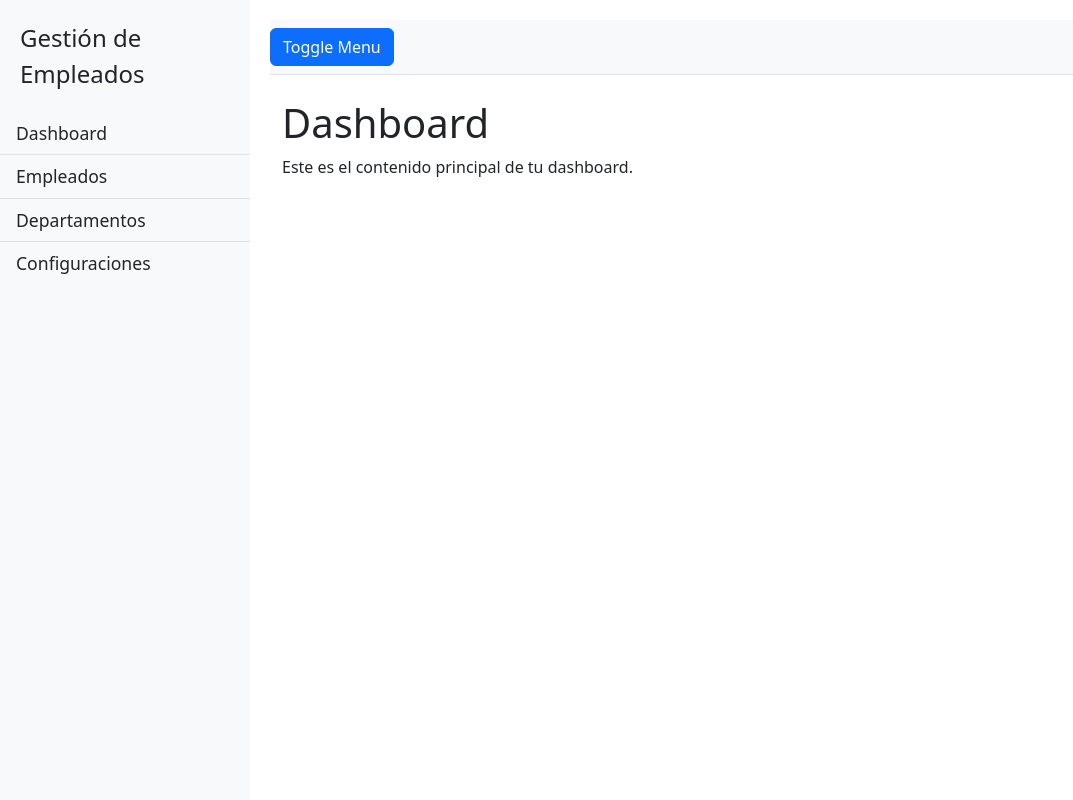
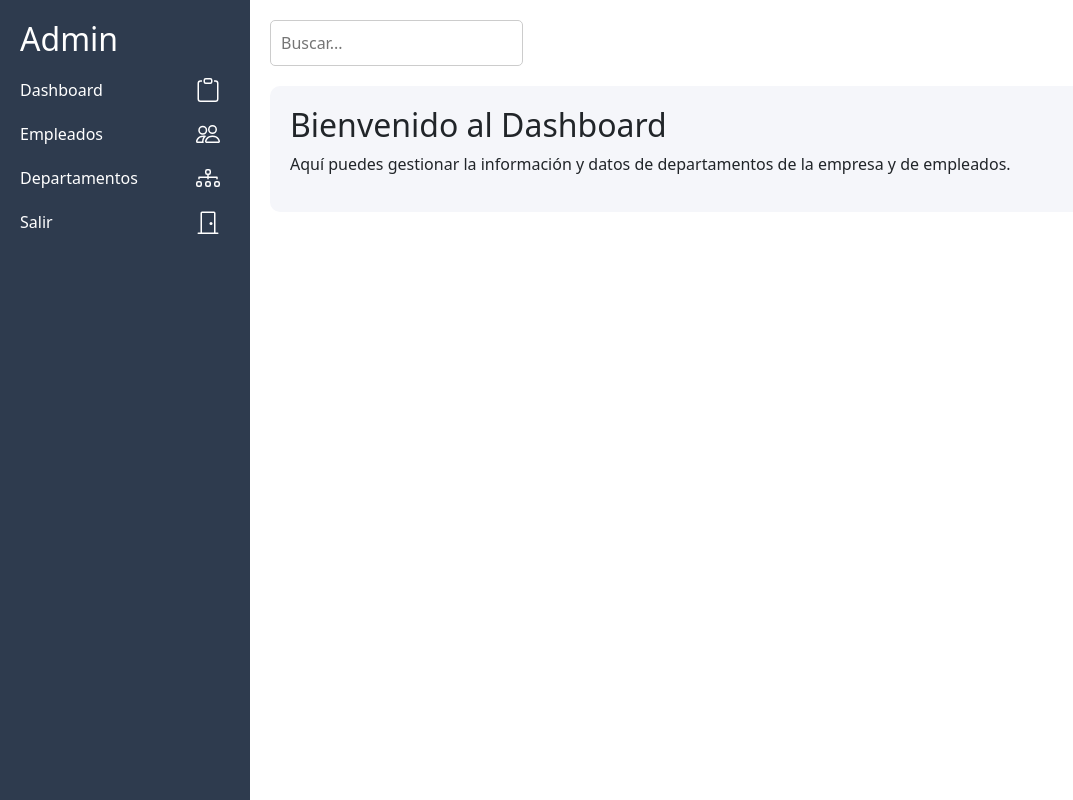
Before and after one commit to DajerlyMoreno/API_Front, a React (Create React App) app: page /dashboard in a window 1280 px wide. Shown: the whole page, without its empty margins (0-1073 px from the left). Built offline with nearby package versions, Linux system fonts and the light colour scheme.

Commit message:
dasboard completo

```diff
--- a/src/App.js
+++ b/src/App.js
@@ -15,7 +15,6 @@ function App() {
     <Router>
       <Routes>
         <Route path='/dashboard' element={<Dashboard/>}></Route>
-        <Route path="/employees" element={<EmployeesList />} />
         <Route path="/employees/create" element={<EmployeeForm />} />
       </Routes>
     </Router>
--- a/src/Dashboard.css
+++ /dev/null
@@ -1,47 +0,0 @@
-/* Archivo Dashboard.css */
-#wrapper {
-    display: flex;
-    width: 100%;
-  }
-
-  #sidebar-wrapper {
-    min-height: 100vh;
-    width: 250px;
-    margin-left: -250px;
-    transition: margin 0.25s ease-out;
-  }
-
-  #wrapper.toggled #sidebar-wrapper {
-    margin-left: 0;
-  }
-
-  #page-content-wrapper {
-    width: 100%;
-    padding: 20px;
-  }
-
-  @media (min-width: 768px) {
-    #sidebar-wrapper {
-      margin-left: 0;
-    }
-
-    #page-content-wrapper {
-      width: calc(100% - 250px);
-      padding: 20px;
-    }
-  }
-
-  .sidebar-heading {
-    font-size: 1.5rem;
-    padding: 1.25rem;
-  }
-
-  .list-group-item {
-    padding: 15px;
-    font-size: 1.1rem;
-    color: #333;
-  }
-
-  .list-group-item:hover {
-    background-color: #f8f9fa;
-  }
--- a/src/pages/Dashboard.js
+++ b/src/pages/Dashboard.js
@@ -1,33 +1,85 @@
-import React from 'react';
-import { Link } from 'react-router-dom';
-import '../Dashboard.css';
+import React, { useState } from 'react';
+import EmployeesList from './EmployeesList';
+import '../styles/Dashboard.css';
+import { useNavigate } from 'react-router-dom';
 
-const Dashboard = ({ children }) => {
+const Dashboard = () => {
+  const [activeComponent, setActiveComponent] = useState('dashboard');
+
+  const navigate = useNavigate();
+  const handleLogout = () => {
+    navigate('/');
+  };
+
+  const renderContent = () => {
+    switch (activeComponent) {
+      case 'employees':
+        return <EmployeesList />;
+      case 'departments':
+        return <h2>Sección de Departamentos (aún no implementada)</h2>;
+      case 'dashboard':
+        return (
+          <div>
+            <h2>Bienvenido al Dashboard</h2>
+            <p>Aquí puedes gestionar la información y datos de departamentos de la empresa y de empleados.</p>
+          </div>
+        );
+      default:
+        return <h2>Selecciona una opción del menú</h2>;
+    }
+  };
+
   return (
-    <div className="d-flex" id="wrapper">
-      {/* Sidebar */}
-      <div className="bg-light border-right" id="sidebar-wrapper">
-        <div className="sidebar-heading">Gestión de Empleados</div>
-        <div className="list-group list-group-flush">
-          <Link to="/dashboard" className="list-group-item list-group-item-action bg-light">Dashboard</Link>
-          <Link to="/employees" className="list-group-item list-group-item-action bg-light">Empleados</Link>
-          <Link to="/departments" className="list-group-item list-group-item-action bg-light">Departamentos</Link>
-          <Link to="/settings" className="list-group-item list-group-item-action bg-light">Configuraciones</Link>
+    <div className="dashboard-container">
+      <div className="sidebar">
+        <div className="sidebar-header">
+          <h2>Admin</h2>
         </div>
+        <nav>
+          <ul>
+            <li onClick={() => setActiveComponent('dashboard')}>
+              <i className="icon-dashboard" />
+              <span className="menu-text">Dashboard</span>
+              <svg xmlns="http://www.w3.org/2000/svg" width="16" height="16" fill="currentColor" className="bi bi-clipboard" viewBox="0 0 16 16">
+                <path d="M4 1.5H3a2 2 0 0 0-2 2V14a2 2 0 0 0 2 2h10a2 2 0 0 0 2-2V3.5a2 2 0 0 0-2-2h-1v1h1a1 1 0 0 1 1 1V14a1 1 0 0 1-1 1H3a1 1 0 0 1-1-1V3.5a1 1 0 0 1 1-1h1z"/>
+                <path d="M9.5 1a.5.5 0 0 1 .5.5v1a.5.5 0 0 1-.5.5h-3a.5.5 0 0 1-.5-.5v-1a.5.5 0 0 1 .5-.5zm-3-1A1.5 1.5 0 0 0 5 1.5v1A1.5 1.5 0 0 0 6.5 4h3A1.5 1.5 0 0 0 11 2.5v-1A1.5 1.5 0 0 0 9.5 0z"/>
+              </svg>
+            </li>
+            <li onClick={() => setActiveComponent('employees')}>
+              <i className="icon-users" />
+              <span className="menu-text">Empleados</span>
+              <svg xmlns="http://www.w3.org/2000/svg" width="16" height="16" fill="currentColor" className="bi bi-people" viewBox="0 0 16 16">
+                <path d="M15 14s1 0 1-1-1-4-5-4-5 3-5 4 1 1 1 1zm-7.978-1L7 12.996c.001-.264.167-1.03.76-1.72C8.312 10.629 9.282 10 11 10c1.717 0 2.687.63 3.24 1.276.593.69.758 1.457.76 1.72l-.008.002-.014.002zM11 7a2 2 0 1 0 0-4 2 2 0 0 0 0 4m3-2a3 3 0 1 1-6 0 3 3 0 0 1 6 0M6.936 9.28a6 6 0 0 0-1.23-.247A7 7 0 0 0 5 9c-4 0-5 3-5 4q0 1 1 1h4.216A2.24 2.24 0 0 1 5 13c0-1.01.377-2.042 1.09-2.904.243-.294.526-.569.846-.816M4.92 10A5.5 5.5 0 0 0 4 13H1c0-.26.164-1.03.76-1.724.545-.636 1.492-1.256 3.16-1.275ZM1.5 5.5a3 3 0 1 1 6 0 3 3 0 0 1-6 0m3-2a2 2 0 1 0 0 4 2 2 0 0 0 0-4"/>
+              </svg>
+            </li>
+            <li onClick={() => setActiveComponent('departments')}>
+              <i className="icon-department" />
+              <span className="menu-text">Departamentos</span>
+              <svg xmlns="http://www.w3.org/2000/svg" width="16" height="16" fill="currentColor" className="bi bi-diagram-3" viewBox="0 0 16 16">
+                <path fillRule="evenodd" d="M6 3.5A1.5 1.5 0 0 1 7.5 2h1A1.5 1.5 0 0 1 10 3.5v1A1.5 1.5 0 0 1 8.5 6v1H14a.5.5 0 0 1 .5.5v1a.5.5 0 0 1-1 0V8h-5v.5a.5.5 0 0 1-1 0V8h-5v.5a.5.5 0 0 1-1 0v-1A.5.5 0 0 1 2 7h5.5V6A1.5 1.5 0 0 1 6 4.5zM8.5 5a.5.5 0 0 0 .5-.5v-1a.5.5 0 0 0-.5-.5h-1a.5.5 0 0 0-.5.5v1a.5.5 0 0 0 .5.5zM0 11.5A1.5 1.5 0 0 1 1.5 10h1A1.5 1.5 0 0 1 4 11.5v1A1.5 1.5 0 0 1 2.5 14h-1A1.5 1.5 0 0 1 0 12.5zm1.5-.5a.5.5 0 0 0-.5.5v1a.5.5 0 0 0 .5.5h1a.5.5 0 0 0 .5-.5v-1a.5.5 0 0 0-.5-.5zm4.5.5A1.5 1.5 0 0 1 7.5 10h1a1.5 1.5 0 0 1 1.5 1.5v1A1.5 1.5 0 0 1 8.5 14h-1A1.5 1.5 0 0 1 6 12.5zm1.5-.5a.5.5 0 0 0-.5.5v1a.5.5 0 0 0 .5.5h1a.5.5 0 0 0 .5-.5v-1a.5.5 0 0 0-.5-.5zm4.5.5a1.5 1.5 0 0 1 1.5-1.5h1a1.5 1.5 0 0 1 1.5 1.5v1a1.5 1.5 0 0 1-1.5 1.5h-1a1.5 1.5 0 0 1-1.5-1.5zm1.5-.5a.5.5 0 0 0-.5.5v1a.5.5 0 0 0 .5.5h1a.5.5 0 0 0 .5-.5v-1a.5.5 0 0 0-.5-.5z"/>
+              </svg>
+            </li>
+            <li onClick={handleLogout}>
+              <i className="icon-logout" />
+              <span className="menu-text">Salir</span>
+              <svg xmlns="http://www.w3.org/2000/svg" width="16" height="16" fill="currentColor" className="bi bi-door-closed" viewBox="0 0 16 16">
+                <path d="M3 2a1 1 0 0 1 1-1h8a1 1 0 0 1 1 1v13h1.5a.5.5 0 0 1 0 1h-13a.5.5 0 0 1 0-1H3zm1 13h8V2H4z"/>
+                <path d="M9 9a1 1 0 1 0 2 0 1 1 0 0 0-2 0"/>
+              </svg>
+            </li>
+          </ul>
+        </nav>
       </div>
 
-      {/* Page Content */}
-      <div id="page-content-wrapper">
-        <nav className="navbar navbar-expand-lg navbar-light bg-light border-bottom">
-          <button className="btn btn-primary" id="menu-toggle">Toggle Menu</button>
-        </nav>
-
-        <div className="container-fluid">
-          <h1 className="mt-4">Dashboard</h1>
-          <p>Este es el contenido principal de tu dashboard.</p>
-
-          {/* Aquí se renderiza el contenido dinámico */}
-          {children}
+      <div className="main-content">
+        <header className="header">
+          <input type="text" placeholder="Buscar..." />
+          <div className="user-info">
+            <i className="icon-user" />
+          </div>
+        </header>
+        <div className="content">
+          {renderContent()}
         </div>
       </div>
     </div>
--- /dev/null
+++ b/src/styles/Dashboard.css
@@ -0,0 +1,134 @@
+/* Estilos base */
+.dashboard-container {
+  display: flex;
+  height: 100vh;
+}
+
+.content {
+  background-color: #f5f6fa;
+  padding: 20px;
+  border-radius: 10px;
+}
+
+.sidebar {
+  width: 250px;
+  background-color: #2e3b4e;
+  padding: 20px;
+  position: relative;
+  height: 100vh;
+  transition: width 0.3s ease;
+  color: #ffffff;
+}
+
+.sidebar-header {
+  font-size: 1.5em;
+  margin-bottom: 20px;
+}
+
+.sidebar nav ul {
+  list-style-type: none;
+  padding: 0;
+}
+
+.sidebar nav ul li {
+  display: flex;
+  justify-content: flex-start; /* Alinea el texto a la izquierda */
+  align-items: center;
+  margin-bottom: 20px;
+  cursor: pointer;
+  transition: background 0.3s ease;
+  position: relative;
+}
+
+.sidebar nav ul li:hover {
+  background-color: #3a4b63;
+  border-radius: 5px;
+}
+
+.sidebar nav ul li i, /* Para los íconos */
+.sidebar nav ul li svg {
+  position: absolute;  /* Posiciona el icono de forma absoluta */
+  right: 0;  /* Alinea el icono a la derecha del sidebar */
+  margin-right: 20px; /* Espacio entre el icono y el borde derecho del sidebar */
+  width: 24px;
+  height: 24px;
+}
+
+.menu-text {
+  display: inline-block;
+  transition: opacity 0.3s ease;
+}
+
+.main-content {
+  flex: 1;
+  padding: 20px;
+}
+
+.header {
+  display: flex;
+  justify-content: space-between;
+  margin-bottom: 20px;
+}
+
+.header input {
+  padding: 10px;
+  border: 1px solid #ccc;
+  border-radius: 5px;
+}
+
+.user-info i {
+  font-size: 1.5em;
+}
+
+
+
+/* Media query para pantallas pequeñas */
+@media (max-width: 768px) {
+  .sidebar {
+    width: 80px;  /* Reduce el ancho del sidebar */
+    padding: 10px;
+  }
+
+  .sidebar-header h2 {
+    display: none;  /* Oculta el título */
+  }
+
+  .menu-text {
+    display: none;  /* Oculta el texto del menú */
+  }
+
+  .sidebar nav ul li i,
+  .sidebar nav ul li svg {
+    margin-right: 0;  /* Ajuste de margen para íconos en pantallas pequeñas */
+    width: 24px;
+    height: 24px;
+  }
+
+  .main-content {
+    padding: 10px;  /* Ajusta el padding del contenido principal */
+  }
+
+  .header input {
+    padding: 8px;  /* Reduce ligeramente el tamaño del input */
+  }
+}
+
+/* Estilos para pantallas grandes */
+@media (min-width: 769px) {
+  .sidebar {
+    width: 250px;
+  }
+
+  .sidebar nav ul li {
+    justify-content: flex-start;  /* Alinea el contenido a la izquierda */
+  }
+
+  .sidebar nav ul li i,
+  .sidebar nav ul li svg {
+    margin-right: 10px;  /* Mantiene el margen entre el ícono y el texto */
+  }
+
+  .menu-text {
+    display: inline-block;  /* Asegura que el texto del menú sea visible */
+  }
+}
```
